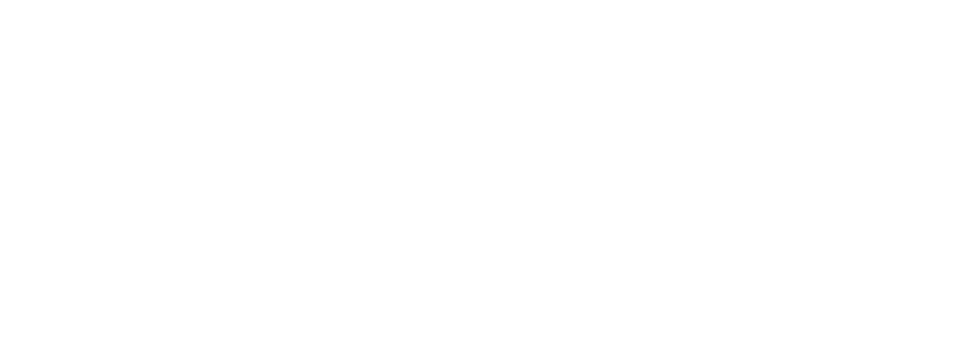
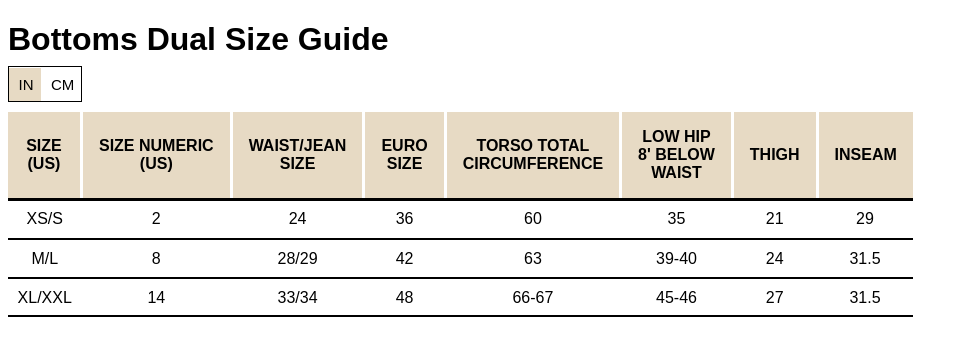
Before and after one commit to yexeniaf/dual-bottom-guide, a plain HTML site: page index.html in a window 1280 px wide. Shown: the whole page, without its empty margins (0-968 px from the left). Drawn offline with Linux system fonts and the light colour scheme.

Commit message:
updated letter sizing

```diff
--- a/index.html
+++ b/index.html
@@ -1,12 +1,111 @@
+<!-- BOTTOMS DUAL SIZE CHART -->
+
 <!DOCTYPE html>
 <html lang="en">
+<link rel="stylesheet" href="style.css">
+
+
+
 <head>
   <meta charset="UTF-8">
   <meta http-equiv="X-UA-Compatible" content="IE=edge">
   <meta name="viewport" content="width=device-width, initial-scale=1.0">
   <title>Document</title>
 </head>
+
 <body>
+  <div class="size-charts">
+    <div class="tops">
+      <h1>Bottoms Dual Size Guide</h1>
+<!--------- Toggle Button ---------->
+      <div class="row">
+        <div class="toggle-button-cover">
+          <div class="button-cover">
+            <div class="button b2" id="button-10">
+              <input type="checkbox" class="checkbox" id="marked"  />
+              <div class="knobs" id="knobs">
+                <span id="IN">IN</span>
+              </div>
 
+          </div>
+        </div>
+      </div>
+
+      <table  cellpadding="0" cellspacing="10px" rules="none" >
+        <tr>
+          <th class="chart-title">SIZE<br> (US)</th>
+          <th class="chart-title">SIZE NUMERIC<br>(US)</th>
+          <th class="chart-title">WAIST/JEAN<br>SIZE</th>
+          <th class="chart-title">EURO <br>SIZE</th>
+          <th class="chart-title">TORSO TOTAL<br>CIRCUMFERENCE</th>
+          <th class="chart-title">LOW HIP <br> 8' BELOW <br> WAIST</th>
+          <th class="chart-title">THIGH</th>
+          <th class="chart-title">INSEAM</th>
+        </tr>
+        <tr class="inches-row">
+          <td class="inches">XS/S</td>
+          <td class="inches">2</td>
+          <td class="inches">24</td>
+          <td class="inches">36</td>
+          <td class="inches">60</td>
+          <td class="inches">35</td>
+          <td class="inches">21</td>
+          <td class="inches">29</td>
+        </tr>
+        <tr class="inches-row">
+          <td class="inches">M/L</td>
+          <td class="inches">8</td>
+          <td class="inches">28/29</td>
+          <td class="inches">42</td>
+          <td class="inches">63</td>
+          <td class="inches">39-40</td>
+          <td class="inches">24</td>
+          <td class="inches">31.5</td>
+        </tr>
+        <tr class="inches-row">
+          <td class="inches">XL/XXL</td>
+          <td class="inches">14</td>
+          <td class="inches">33/34</td>
+          <td class="inches">48</td>
+          <td class="inches">66-67</td>
+          <td class="inches">45-46</td>
+          <td class="inches">27</td>
+          <td class="inches">31.5</td>
+        </tr>
+        <tr class="centimeters-row, first-hidden">
+        <td class="size, centimeters hidden">XS/S</td>
+        <td class="centimeters hidden">2</td>
+        <td class="centimeters hidden">61</td>
+        <td class="centimeters hidden">91.5</td>
+        <td class="centimeters hidden">152.5</td>
+        <td class="centimeters hidden">89</td>
+        <td class="centimeters hidden">53.5</td>
+        <td class="centimeters hidden">74</td>
+        </tr>
+      <tr class="centimeters-row">
+        <td class="size, centimeters hidden">M/L</td>
+        <td class="centimeters hidden">8</td>
+        <td class="centimeters hidden">71</td>
+        <td class="centimeters hidden">107</td>
+        <td class="centimeters hidden">160</td>
+        <td class="centimeters hidden">99.5</td>
+        <td class="centimeters hidden">61</td>
+        <td class="centimeters hidden">80</td>
+      </tr>
+      <tr class="centimeters-row">
+        <td class="size, centimeters hidden">XL/XXL</td>
+        <td class="centimeters hidden">14</td>
+        <td class="centimeters hidden">85</td>
+        <td class="centimeters hidden">122</td>
+        <td class="centimeters hidden">168</td>
+        <td class="centimeters hidden">114</td>
+        <td class="centimeters hidden">68.5</td>
+        <td class="centimeters hidden">80</td>
+      </tr>
+    </table>
+  </div>
+
+ <script src="index.js"></script>
 </body>
+
 </html>
```
